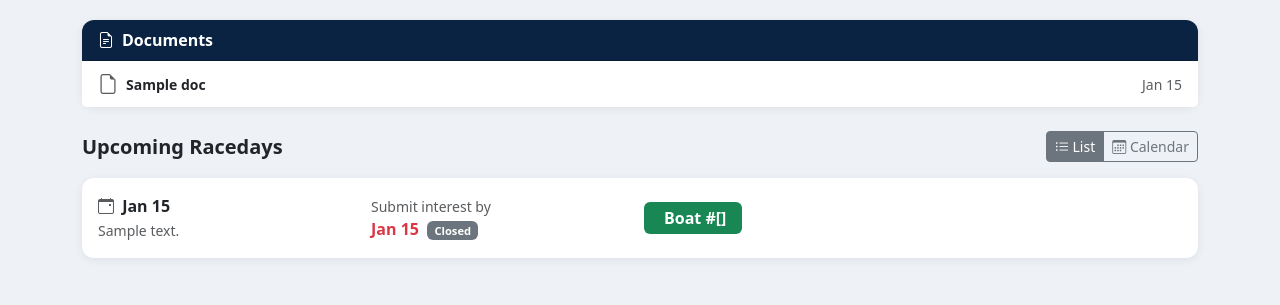
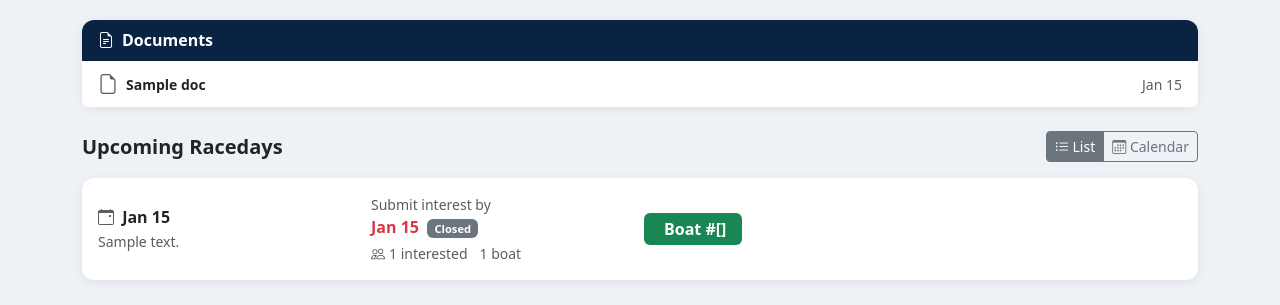
Before and after one commit to mikesmeets/sonar-allocator, a Flask app: template templates/dashboard.html in a window 1280 px wide. Shown: the part 323-628 px from the top of the page. Run offline with Flask 3, Linux system fonts and the light colour scheme; the template is opened without the code that fills it: most values are stand-ins (such as "Sample title", 1, 10 or a date in 2020); some libraries are stand-ins or nearby versions.

Commit message:
Show interest count and boat count on sailor dashboard race cards
Each upcoming raceday card now displays how many sailors have expressed
interest and how many boats are available for that raceday.

Co-Authored-By: Claude Sonnet 4.6 <noreply@anthropic.com>

```diff
--- a/templates/dashboard.html
+++ b/templates/dashboard.html
@@ -123,6 +123,14 @@
                 {% endif %}
               </span>
             {% endif %}
+            <div class="mt-1 d-flex gap-2 flex-wrap">
+              <small class="text-muted">
+                <i class="bi bi-people me-1"></i>{{ rd.interest_count }} interested
+              </small>
+              <small class="text-muted">
+                <i class="bi bi-sailboat me-1"></i>{{ rd.total_boats }} boat{{ 's' if rd.total_boats != 1 else '' }}
+              </small>
+            </div>
           </div>
 
           {# Status #}
```
